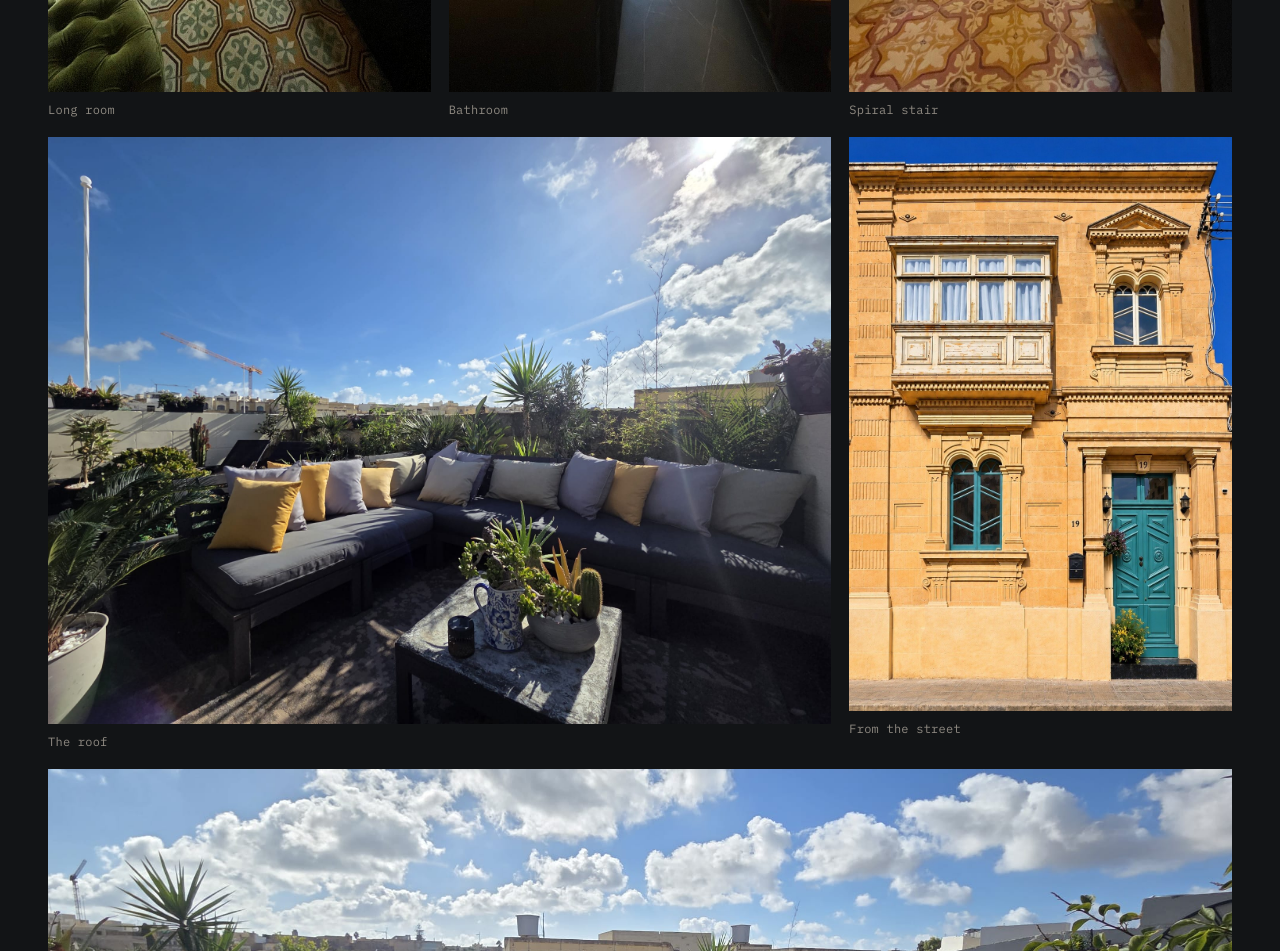
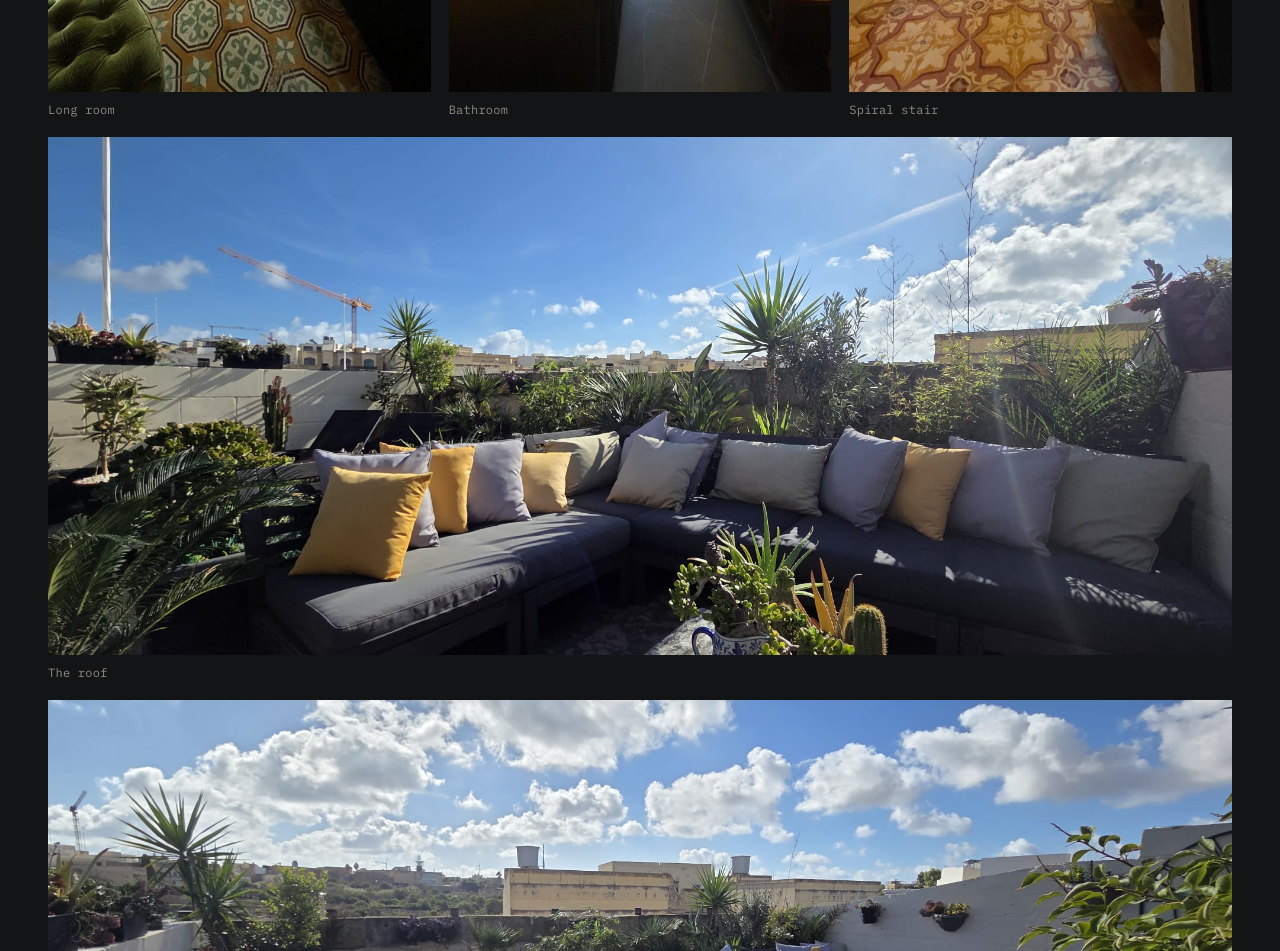
Before and after one commit to mattcarp/mc-19church-site, a plain HTML site: page index.html in a window 1280 px wide. Shown: the part 4300-5251 px from the top of the page. Drawn offline with Linux system fonts and the light colour scheme.

Commit message:
content: remove street-view photo

```diff
--- a/index.html
+++ b/index.html
@@ -63,8 +63,7 @@
         <figure class="photo p"><a data-lb data-cap="Long room" href="/assets/12-twin-room.jpg"><img loading="lazy" src="/assets/12-twin-room.jpg" width="1200" height="1600" alt="A long room with a green wall, a daybed and a stained-glass window"></a><figcaption>Long room</figcaption></figure>
         <figure class="photo p"><a data-lb data-cap="Bathroom" href="/assets/13-bathroom-long.jpg"><img loading="lazy" src="/assets/13-bathroom-long.jpg" width="1200" height="1600" alt="A long bathroom with green tiles, woven pendant lamps, a freestanding bath and an arched window"></a><figcaption>Bathroom</figcaption></figure>
         <figure class="photo p"><a data-lb data-cap="Spiral stair to the roof" href="/assets/14-spiral-stair.jpg"><img loading="lazy" src="/assets/14-spiral-stair.jpg" width="1200" height="1600" alt="An iron spiral staircase rising through a narrow stone hall with patterned tiles"></a><figcaption>Spiral stair</figcaption></figure>
-        <figure class="photo"><a data-lb data-cap="The roof" href="/assets/15-roof-sofa.jpg"><img loading="lazy" src="/assets/15-roof-sofa.jpg" width="2000" height="1500" alt="A roof terrace with a corner sofa, yellow and grey cushions, palms and blue sky"></a><figcaption>The roof</figcaption></figure>
-        <figure class="photo p"><a data-lb data-cap="From the street" href="/assets/01-facade.jpg"><img loading="lazy" src="/assets/01-facade.jpg" width="1086" height="1448" alt="The limestone façade of Church Street, with a timber balcony, carved stonework and a teal front door"></a><figcaption>From the street</figcaption></figure>
+        <figure class="photo w"><a data-lb data-cap="The roof" href="/assets/15-roof-sofa.jpg"><img loading="lazy" src="/assets/15-roof-sofa.jpg" width="2000" height="1500" alt="A roof terrace with a corner sofa, yellow and grey cushions, palms and blue sky"></a><figcaption>The roof</figcaption></figure>
         <figure class="photo w"><a data-lb data-cap="The roof, toward the village" href="/assets/16-roof-loungers.jpg"><img loading="lazy" src="/assets/16-roof-loungers.jpg" width="2000" height="1500" alt="Two loungers on a rain-wet roof terrace, plants along the walls and the rooftops of Xagħra beyond"></a><figcaption>Toward the village</figcaption></figure>
       </section>
 
```
Also changed, not shown: assets/01-facade.jpg (deleted), 1 other file.
